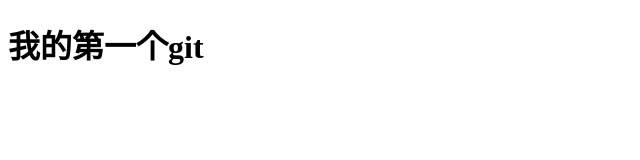
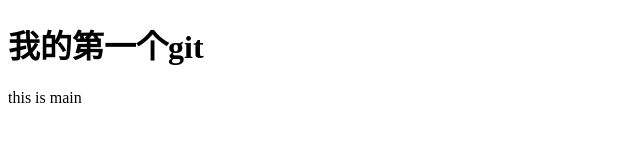
Before and after one commit to xysaifeng/xz, a plain HTML site: page index.html in a window 1280 px wide. Shown: the full height of the page, 0-640 px from the left. Drawn offline with Linux system fonts and the light colour scheme.

Commit message:
index.html add main

```diff
--- a/index.html
+++ b/index.html
@@ -5,5 +5,8 @@
 	</head>
 	<body>
 		<h1>我的第一个git</h1>
+		<div>
+			this is main
+		</div>
 	</body>
 </html>
```
